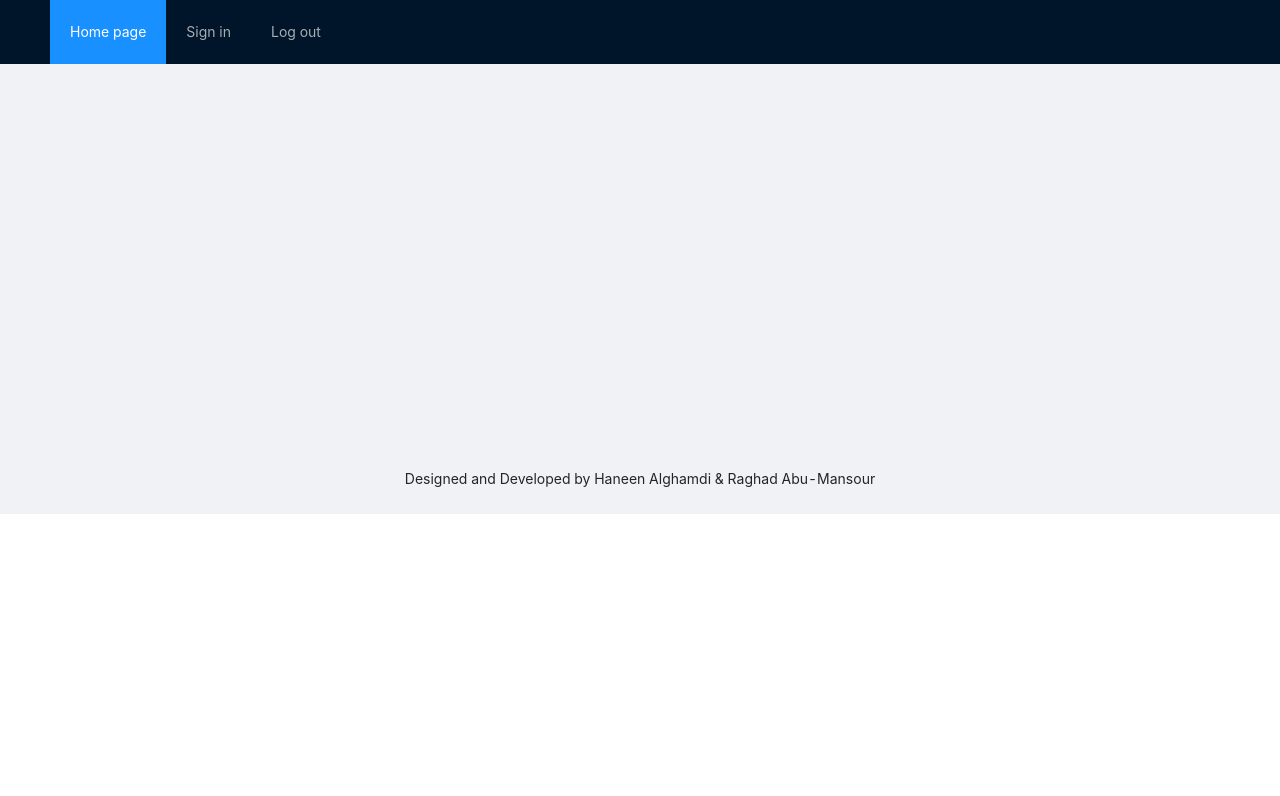
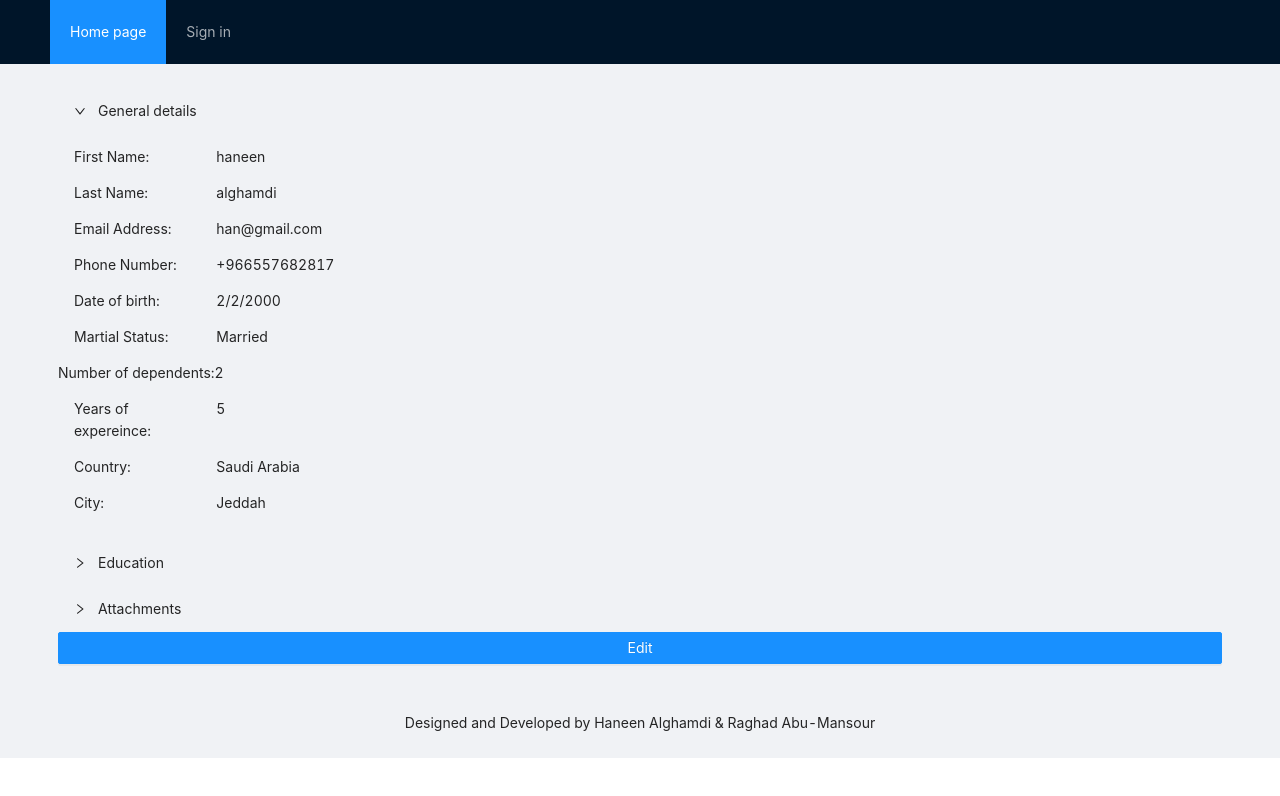
Before and after one commit to CV-Submission/CV-Submission_Frontend, a React (Create React App) app: page /view in a window 1280 px wide. Shown: the top 796 px of the page. Built offline with nearby package versions, Linux system fonts and the light colour scheme.

Commit message:
Updates&fixes: UI, Forms, Pages layout, api requests

```diff
--- a/package.json
+++ b/package.json
@@ -8,6 +8,7 @@
     "@testing-library/user-event": "^12.1.10",
     "antd": "^4.16.5",
     "axios": "^0.21.1",
+    "history": "^5.0.0",
     "react": "^17.0.2",
     "react-dom": "^17.0.2",
     "react-router-dom": "^5.2.0",
--- a/src/App.js
+++ b/src/App.js
@@ -1,5 +1,5 @@
 import React, { useState } from 'react';
-import { BrowserRouter as Router, Switch, Route, Link } from 'react-router-dom';
+import { BrowserRouter as Router, Switch, Route, Link, useParams } from 'react-router-dom';
 import './App.css';
 import SignIn from './components/SignIn';
 import SignUp from './components/SignUp';
@@ -12,6 +12,7 @@ const { Header, Content, Footer } = Layout;
 
 function App() {
 	const [currentPage, setCurrentPage] = useState('home-page');
+	// let { username } = useParams();
 
 	const handleClick = (e) => {
 		console.log('click ', e);
@@ -38,9 +39,9 @@ function App() {
 							<Link to='/sign-in'>Sign in</Link>
 						</Menu.Item>
 
-						<Menu.Item key='logout' style={{ float: 'right' }}>
+						{/* <Menu.Item key='logout' style={{ float: 'right' }}>
 							Log out
-						</Menu.Item>
+						</Menu.Item> */}
 					</Menu>
 				</Header>
 				<Content
@@ -49,20 +50,23 @@ function App() {
 					<div
 						className='site-layout-background'
 						style={{ padding: 24, minHeight: 380 }}>
-						{/* Router */}
 
 						<Switch>
 							<Route exact path='/' render={() => <Home />} />
 							<Route exact path='/sign-up' render={() => <SignUp />} />
 							<Route exact path='/sign-in' render={() => <SignIn />} />
+							<Route exact path='/view' render={() => <View />} />
+							{/* <Route exact path='/:username' render={({ match }) => <View />} /> */}
+							<Route exact path='/edit' render={() => <Edit />} />
+							{/* <Route
+								exact
+								path='/:username/edit'
+								render={(match) => <Edit />}
+							/> */}
 							{/* <Route exact path='/:userName' render={() => <View />} /> */}
 							{/* <Route exact path='/:userName/edit' render={() => <Edit />} /> */}
 						</Switch>
 
-						{/* <SignIn /> */}
-						{/* <SignUp /> */}
-						{/* <View /> */}
-						{/* <Edit /> */}
 					</div>
 				</Content>
 
--- a/src/components/Submission/Edit.jsx
+++ b/src/components/Submission/Edit.jsx
@@ -2,13 +2,27 @@ import React from 'react';
 import Attachment from './EditComponents/Attachment';
 import Education from './EditComponents/Education';
 import ProfileEdit from './EditComponents/ProfileEdit';
+import { Button, Collapse } from 'antd';
 
 function Edit(props) {
+
+    const { Panel } = Collapse;
+    const handleSaveCV = () => {}
     return (
 			<div>
+				<Collapse defaultActiveKey={['1']}>
+					<Panel header='General Details' key='1'>
 						<ProfileEdit />
+					</Panel>
+					<Panel header='Education' key='2'>
 						<Education />
+					</Panel>
+					<Panel header='Attachment' key='3'>
 						<Attachment />
+					</Panel>
+				</Collapse>
+
+				<Button onClick={handleSaveCV}>Save</Button>
 			</div>
 		);
 }
--- a/src/components/Submission/EditComponents/Attachment.jsx
+++ b/src/components/Submission/EditComponents/Attachment.jsx
@@ -1,14 +1,16 @@
-import React from 'react';
-import { Form, Input, Button, Space, Upload } from 'antd';
+import React, { useState } from 'react';
+import { Form, Input, Button, Space, Upload, message } from 'antd';
 import {
 	MinusCircleOutlined,
 	PlusOutlined,
 	InboxOutlined,
 } from '@ant-design/icons';
 import 'antd/dist/antd.css';
-import '../../styles.css'
+import '../../styles.css';
+import axios from 'axios';
 
 function Attachment(props) {
+	const [fileUpload, setFileUpload] = useState();
 	const onFinish = (values) => {
 		console.log('Received values of form:', values);
 		/*
@@ -19,23 +21,69 @@ function Attachment(props) {
               .send(file);
     req.end(function(err,response){
         console.log("upload done!!!!!");
-    }); */
+	}); */
+		const data = { fileName: values.fileName, file: fileUpload };
+		const token = localStorage.getItem('userToken');
+		const config = {
+			headers: {
+				Authorization: `Token ${token}`,
+			},
+		};
+		axios.post(`http://localhost:8000/api/Attachment`, data, config).then((res) => { console.log("attachment res ---", res)}).catch((err)=> { console.log("attachment error ----- ", err)})
+	};
+
+	const testData = {
+		file: {
+			lastModified: 1624435108824,
+			lastModifiedDate: '2021-06-23T07:58:28.824Z',
+			name: "'Compare To' in Google Analytics.docx",
+			percent: 100,
+			response: 'ok',
+			size: 901022,
+			status: 'done',
+			type:
+				'application/vnd.openxmlformats-officedocument.wordprocessingml.document',
+			uid: 'rc-upload-1625079157011-13',
+			originFileObj: { uid: 'rc-upload-1625079157011-13' },
+		},
+
+		fileName: 'gggg',
+	};
+	const testUpload = ({ file, onSuccess }) => {
+		setTimeout(() => {
+			onSuccess('ok');
+		}, 0);
+		console.log("---- file -----", file)
+
+		/// axios upload request
 	};
 	const onDrop = (e) => {
-		// console.log('Dropped files', e.dataTransfer.files);
+		console.log('Dropped files', e);
 	};
 	const normFile = (e) => {
 		console.log('Upload event:', e);
+		setFileUpload(e.fileList[0])
+		// if (Array.isArray(e)) {
+		// 	return e;
+		// }
+		// return e && e.fileList;
 
-		if (Array.isArray(e)) {
-			return e;
+	};
+	const onChange = (info) => {
+		const { status } = info.file;
+		if (status !== 'uploading') {
+			console.log(info.file, info.fileList);
 		}
-
-		return e && e.fileList;
+		if (status === 'done') {
+			console.log(`${info.file.name} file uploaded successfully.`);
+		} else if (status === 'error') {
+			console.log(`${info.file.name} file upload failed.`);
+		}
 	};
 
 	return (
 		<div className='container'>
+
 			<Form
 				name='attachment-form'
 				onFinish={onFinish}
@@ -59,11 +107,17 @@ function Attachment(props) {
 						name='dragger'
 						valuePropName='fileList'
 						getValueFromEvent={normFile}
-						onDrop={onDrop()}
 						noStyle
 						maxCount={1}
-						accept='.pdf, .doc, .docx'>
-						<Upload.Dragger name='files'>
+						accept='.pdf, .doc, .docx'
+						>
+						<Upload.Dragger
+							maxCount={1}
+							accept='.pdf, .doc, .docx'
+							name='files'
+							onChange={(info) => onChange}
+							onDrop={onDrop}
+							customRequest={testUpload}>
 							<p className='ant-upload-drag-icon'>
 								<InboxOutlined />
 							</p>
@@ -93,18 +147,22 @@ function Attachment(props) {
 												message: 'Please enter valid File title',
 											},
 										]}>
-										<Input placeholder='Degree title' />
+										<Input placeholder='File title' />
 									</Form.Item>
 									<Form.Item label='Attachment'>
 										<Form.Item
 											name='dragger'
 											valuePropName='fileList'
-											getValueFromEvent={normFile}
-											onDrop={onDrop()}
+											// getValueFromEvent={normFile}
+											// onDrop={onDrop}
 											noStyle
 											maxCount={1}
 											accept='.pdf, .doc, .docx'>
-											<Upload.Dragger name='files'>
+											<Upload.Dragger
+												name='files'
+												onChange={(info) => onChange}
+												onDrop={onDrop}
+												customRequest={testUpload}>
 												<p className='ant-upload-drag-icon'>
 													<InboxOutlined />
 												</p>
@@ -131,7 +189,7 @@ function Attachment(props) {
 				</Form.List>
 				<Form.Item>
 					<Button type='primary' htmlType='submit'>
-						Submit
+						Save
 					</Button>
 				</Form.Item>
 			</Form>
--- a/src/components/Submission/EditComponents/ProfileEdit.jsx
+++ b/src/components/Submission/EditComponents/ProfileEdit.jsx
@@ -17,22 +17,26 @@ const { Option } = Select;
 let country_options = [];
 
 function ProfileEdit(props) {
-	const provinceData = ['sa', 'sa'];
-	const cityData = {
-		sa: ['jed', 'makh'],
-		sa: ['jed', 'makh'],
-	};
+	const userData = localStorage.getItem('userDetails');
 	const [hasDependents, setHasDependents] = useState(true);
 	const [Country, setCountry] = useState();
 	const [city_option, setcity_option] = useState([]);
-	const [CountryCode , setCountryCode]= useState();
-    const [ SelectedCode , setSelectedCode]=useState();
+	const [CountryCode, setCountryCode] = useState();
+	const [SelectedCode, setSelectedCode] = useState();
+	const [selectedCountry, setSelectedCountry] = useState();
+	const [selectedCity, setSelectedCity] = useState();
 	const [userDetails, seUserDetails] = useState({
-		firstName: 'haneen',
-		'lastName ': 'alghamdi',
-		email: 'han@gmail.com',
+		firstName: 'haneen', // userData.firstName
+		lastName: 'alghamdi', // userData.lastName
+		email: 'han@gmail.com', // userData.email // userData
 	});
 
+	const selectCountry = (val) => {
+		console.log('country ---', val);
+	};
+	const selectCity = (val) => {
+		console.log('city ---- ', val);
+	};
 	useEffect(() => {
 		axios
 			.get(`https://countriesnow.space/api/v0.1/countries/`)
@@ -40,7 +44,8 @@ function ProfileEdit(props) {
 				console.log(response.data.data[0].country);
 				console.log(response.data.data[0].cities);
 				setCountry(response.data.data);
-				Country.map((elem, index) => {
+				let countryMap = response.data.data;
+				countryMap.map((elem, index) => {
 					country_options.push({ value: elem.country });
 				});
 			})
@@ -53,17 +58,40 @@ function ProfileEdit(props) {
 		axios
 			.get(`https://countriesnow.space/api/v0.1/countries/codes`)
 			.then((response) => {
-			console.log("COUNTRY CODE:", response.data.data);
-			setCountryCode(response.data.data)
-
+				console.log('COUNTRY CODE:', response.data.data);
+				setCountryCode(response.data.data);
 			})
 			.catch((error) => {
-			console.log("API ERROR:", error);
+				console.log('API ERROR:', error);
 			});
 	}, []);
 
 	const onFinish = (values) => {
 		console.log('Success:', values);
+
+		const data = {
+			firstName: values['first-name'],
+			lastName: values['last-name'],
+			email: values.email,
+			dateOfBirth: '2000/3/3',// values['date-of-bitrh'],
+			country: selectedCountry,
+			city: selectedCity,
+			numberOfDependents: values['number-of-dependents'] || 0,
+			yearsOdExperience: values['years-of-expereince'],
+			phone: values.phone,
+			martialStatus: values['martial-status'],
+		};
+		const token = localStorage.getItem('userToken');
+		const config = {
+			headers: {
+				Authorization: `Token ${token}`,
+			},
+		};
+		console.log('form data ---', data);
+		axios
+			.post('http://127.0.0.1:8000/api/UserDetial', data, config)
+			.then((res) => console.log('Profile updated ---', res))
+			.catch((err) => console.log('profile edit error ---', err));
 	};
 	const onChange = (values) => {
 		console.log('form values ---', values);
@@ -87,9 +115,9 @@ function ProfileEdit(props) {
 				className='sign-form'
 				layout='vertical'
 				initialValues={{
-					firstName: userDetails['firstName'],
-					lastName: userDetails['lastName'],
-					emial: userDetails['email'],
+					'first-name': userDetails['firstName'],
+					'last-name': userDetails['lastName'],
+					email: userDetails['email'],
 				}}
 				onFinish={onFinish}>
 				<Form.Item
@@ -157,7 +185,7 @@ function ProfileEdit(props) {
 							message: 'Please select Date of birth!',
 						},
 					]}>
-					<DatePicker />
+					<DatePicker format='DD-MM-YYYY' onChange={val=> console.log('this is date picker ---', val)} />
 				</Form.Item>
 
 				<Form.Item label='Years of experience'>
@@ -186,8 +214,7 @@ function ProfileEdit(props) {
 						<InputNumber min={0} max={10} />
 					</Form.Item>
 				</Form.Item>
-				<Form.Item
-				label="Country">
+				<Form.Item label='Country'>
 					<Select
 						style={{
 							width: 200,
@@ -203,11 +230,11 @@ function ProfileEdit(props) {
 							console.log(city_option);
 							console.log(city_option);
 							let find_code = CountryCode.find(function (element, index) {
-							  if (element.name == event)
-							  return true;
+								if (element.name == event) return true;
 							});
-							setSelectedCode(find_code.dial_code)
-							console.log('find_code',find_code.dial_code)
+							setSelectedCode(find_code.dial_code);
+							console.log('find_code', find_code.dial_code);
+							setSelectedCountry(event);
 						}}
 						options={country_options}
 						placeholder='type yor country'
@@ -215,13 +242,13 @@ function ProfileEdit(props) {
 							option.value.toUpperCase().includes(inputValue.toUpperCase())
 						}></Select>
 				</Form.Item>
-				<Form.Item
-				label="City">
+				<Form.Item label='City'>
 					<Select
 						showSearch
 						style={{ width: 200 }}
-						onChange={(event) => {
-							console.log('onChange', event);
+						onChange={(value) => {
+							console.log('onChange', value);
+							setSelectedCity(value);
 						}}
 						placeholder='type your city '
 						filterOption={(inputValue, option) =>
@@ -233,19 +260,18 @@ function ProfileEdit(props) {
 					</Select>
 				</Form.Item>
 				<Form.Item
-          name="phone"
-          label="Phone Number"
+					name='phone'
+					label='Phone Number'
 					rules={[
 						{
 							required: true,
-              message: "Please input your phone number!",
+							message: 'Please enter your phone number!',
 						},
-          ]}
-        >
+					]}>
 					<Input
 						addonBefore={SelectedCode}
 						style={{
-              width: "100%",
+							width: '100%',
 						}}
 					/>
 				</Form.Item>
--- a/src/components/Submission/View.jsx
+++ b/src/components/Submission/View.jsx
@@ -1,7 +1,13 @@
 import React, { useState } from 'react';
-import { Form, Button } from 'antd';
+import { Button, Collapse, Row, Col } from 'antd';
+import { useHistory } from 'react-router-dom';
+// import { createBrowserHistory } from 'history';
+
+const { Panel } = Collapse;
 
 function View(props) {
+
+	let history = useHistory();
 	const [userDetails, seUserDetails] = useState({
 		firstName: 'haneen',
 		lastName: 'alghamdi',
@@ -14,67 +20,181 @@ function View(props) {
 		'number-of-dependents': 2,
 		city: 'Jeddah',
 		country: 'Saudi Arabia',
-		education: [],
-		attachment: [],
+		education: [
+			{
+				'degree-title': 'diploma',
+				gpa: 5,
+				'university-name': 'ksu',
+			},
+		],
+		attachment: [{
+			"file-title" : "certificate",
+			file: "file"
+		}],
 	});
-	const onFinish = (values) => {
-		console.log('Success:', values);
-	};
+
+	const handleClick = () => {
+		console.log("edit clicked")
+		// history.push('/edit')
+	}
 
 	return (
-		<div className='container'>
-			<Form
-				name='normal_login'
-				className='sign-form'
-				layout='vertical'
-				initialValues={{
-					firstName: userDetails['firstName'],
-					lastName: userDetails['lastName'],
-					email: userDetails['email'],
-				}}
-				onFinish={onFinish}>
-				<Form.Item label='First name'>
-					<span className='ant-form-text'>{userDetails['firstName']}</span>
-				</Form.Item>
-				<Form.Item label='Last name'>
-					<span className='ant-form-text'>{userDetails['lastName']}</span>
-				</Form.Item>
-				<Form.Item label='Email Address'>
-					<span className='ant-form-text'>{userDetails['email']}</span>
-				</Form.Item>
-				<Form.Item label='Phone Number'>
-					<span className='ant-form-text'>
-						{userDetails['phone-prefix']} " "{userDetails['phone']}
-					</span>
-				</Form.Item>
-				<Form.Item label='Date of Birth'>
-					<span className='ant-form-text'>{userDetails['date-of-birth']}</span>
-				</Form.Item>
-				<Form.Item label='Years of Expereince'>
-					<span className='ant-form-text'>
-						{userDetails['years-of-expereince']}
-					</span>
-				</Form.Item>
-				<Form.Item label='Martial Status'>
-					<span className='ant-form-text'>{userDetails['martial-status']}</span>
-				</Form.Item>
-				<Form.Item label='Number of Dependents'>
-					<span className='ant-form-text'>
-						{userDetails['number-of-dependents']}
-					</span>
-				</Form.Item>
-				<Form.Item label='Country'>
-					<span className='ant-form-text'>{userDetails['country']}</span>
-				</Form.Item>
-				<Form.Item label='City'>
-					<span className='ant-form-text'>{userDetails['city']}</span>
-				</Form.Item>
-				<Form.Item>
-					<Button type='primary' htmlType='submit' className='sign-form-button'>
-						Edit
-					</Button>
-				</Form.Item>
-			</Form>
+		<div className=''>
+			<Row gutter={{ xs: 8, sm: 16, md: 24, lg: 32 }}>
+				<Collapse defaultActiveKey={['1']} ghost>
+					<Panel header='General details' key='1'>
+						<Row gutter={{ xs: 8, sm: 16, md: 24, lg: 32 }}>
+							<Col className='gutter-row' span={12}>
+								<p>First Name: </p>
+							</Col>
+							<Col className='gutter-row' span={12}>
+								<p>{userDetails['firstName']}</p>
+							</Col>
+						</Row>
+						<Row gutter={{ xs: 8, sm: 16, md: 24, lg: 32 }}>
+							<Col className='gutter-row' span={12}>
+								<p>Last Name: </p>
+							</Col>
+							<Col className='gutter-row' span={12}>
+								<p>{userDetails['lastName']}</p>
+							</Col>
+						</Row>
+						<Row gutter={{ xs: 8, sm: 16, md: 24, lg: 32 }}>
+							<Col className='gutter-row' span={12}>
+								<p>Email Address: </p>
+							</Col>
+							<Col className='gutter-row' span={12}>
+								<p>{userDetails['email']}</p>
+							</Col>
+						</Row>
+						<Row gutter={{ xs: 8, sm: 16, md: 24, lg: 32 }}>
+							<Col className='gutter-row' span={12}>
+								<p>Phone Number: </p>
+							</Col>
+							<Col className='gutter-row' span={12}>
+								<p>
+									{userDetails['phone-prefix']}
+									{userDetails['phone']}
+								</p>
+							</Col>
+						</Row>
+						<Row gutter={{ xs: 8, sm: 16, md: 24, lg: 32 }}>
+							<Col className='gutter-row' span={12}>
+								<p>Date of birth: </p>
+							</Col>
+							<Col className='gutter-row' span={12}>
+								<p>{userDetails['date-of-birth']}</p>
+							</Col>
+						</Row>
+						<Row gutter={{ xs: 8, sm: 16, md: 24, lg: 32 }}>
+							<Col className='gutter-row' span={12}>
+								<p>Martial Status: </p>
+							</Col>
+							<Col className='gutter-row' span={12}>
+								<p>{userDetails['martial-status']}</p>
+							</Col>
+						</Row>
+						{userDetails['number-of-dependents'] > 0 ? (
+							<Row gutter={{ xs: 8, sm: 16, md: 24, lg: 32 }}>
+								<div className='col'>
+									<p>Number of dependents: </p>
+								</div>
+								<div className='col'>
+									<p>{userDetails['number-of-dependents']}</p>
+								</div>
+							</Row>
+						) : (
+							''
+						)}
+						<Row gutter={{ xs: 8, sm: 16, md: 24, lg: 32 }}>
+							<Col className='gutter-row' span={12}>
+								<p>Years of expereince: </p>
+							</Col>
+							<Col className='gutter-row' span={12}>
+								<p>{userDetails['years-of-expereince']}</p>
+							</Col>
+						</Row>
+						<Row gutter={{ xs: 8, sm: 16, md: 24, lg: 32 }}>
+							<Col className='gutter-row' span={12}>
+								<p>Country: </p>
+							</Col>
+							<Col className='gutter-row' span={12}>
+								<p>{userDetails['country']}</p>
+							</Col>
+						</Row>
+						<Row gutter={{ xs: 8, sm: 16, md: 24, lg: 32 }}>
+							<Col className='gutter-row' span={12}>
+								<p>City: </p>
+							</Col>
+							<Col className='gutter-row' span={12}>
+								<p>{userDetails['city']}</p>
+							</Col>
+						</Row>
+					</Panel>
+					<Panel header='Education' key='2'>
+						{userDetails.education.map((ele, index) => (
+							<div>
+								<Row gutter={{ xs: 8, sm: 16, md: 24, lg: 32 }}>
+									<Col className='gutter-row' span={12}>
+										<p>Degree Title: </p>
+									</Col>
+									<Col className='gutter-row' span={12}>
+										<p>{ele['degree-title']}</p>
+									</Col>
+								</Row>
+								<Row gutter={{ xs: 8, sm: 16, md: 24, lg: 32 }}>
+									<Col className='gutter-row' span={12}>
+										<p>GPA: </p>
+									</Col>
+									<Col className='gutter-row' span={12}>
+										<p>{ele['gpa']}</p>
+									</Col>
+								</Row>
+								<Row gutter={{ xs: 8, sm: 16, md: 24, lg: 32 }}>
+									<Col className='gutter-row' span={12}>
+										<p>University name: </p>
+									</Col>
+									<Col className='gutter-row' span={12}>
+										<p>{ele['university-name']}</p>
+									</Col>
+								</Row>
+							</div>
+						))}
+					</Panel>
+					<Panel header='Attachments' key='3'>
+						{userDetails.attachment.map((ele, index) => (
+							<div>
+								<Row gutter={{ xs: 8, sm: 16, md: 24, lg: 32 }}>
+									<Col className='gutter-row' span={12}>
+										<p>File title: </p>
+									</Col>
+									<Col className='gutter-row' span={12}>
+										<p>{ele['file-title']}</p>
+									</Col>
+								</Row>
+								<Row gutter={{ xs: 8, sm: 16, md: 24, lg: 32 }}>
+									<Col className='gutter-row' span={12}>
+										<p>File: </p>
+									</Col>
+									<Col className='gutter-row' span={12}>
+										<p>{ele['file']}</p>
+									</Col>
+								</Row>
+							</div>
+						))}
+					</Panel>
+				</Collapse>
+			</Row>
+
+			<Row gutter={{ xs: 8, sm: 16, md: 24, lg: 32 }}>
+				<Button
+					type='primary'
+					htmlType='button'
+					className='sign-form-button'
+					onClick={handleClick}>
+					Edit
+				</Button>
+			</Row>
 		</div>
 	);
 }
```
Also changed, not shown: src/components/Home.jsx (+7 -5 lines), src/components/SignIn.jsx (+9 -19 lines), src/components/SignUp.jsx (+20 -9 lines), src/components/Submission/EditComponents/Education.jsx (+20 -1 lines), 1 other file (tests, documents, lock files or other folders). Lines whose indentation alone changed are shown as unchanged.
